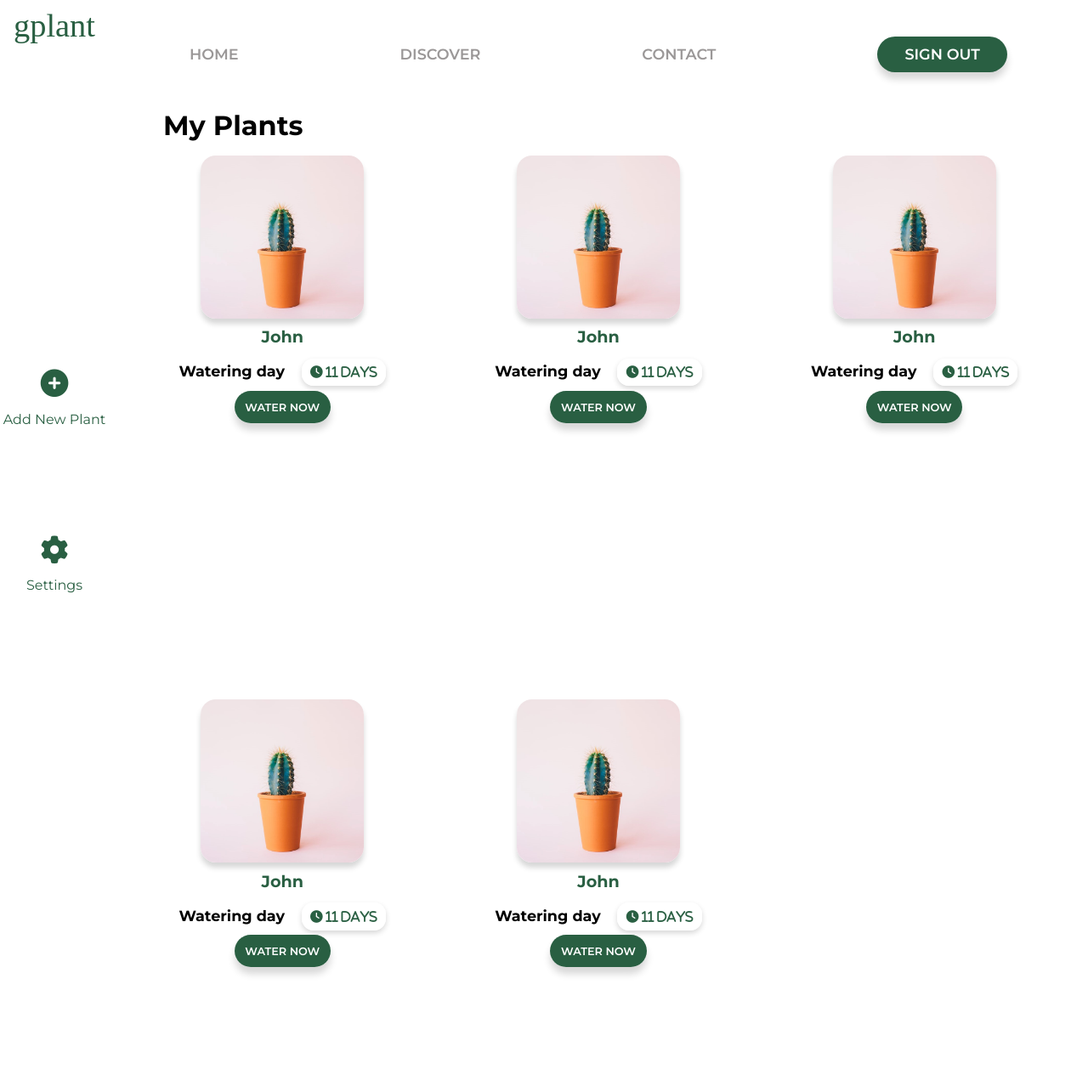
After one commit to sunrisemystery/gplant, a PHP site: page /public/views/my-plants.html in a window 1280 px wide. The commit adds this page. Shown: the whole page at 85% size. Run offline with PHP 8.4, Linux system fonts and the light colour scheme; some libraries are stand-ins or nearby versions.

Commit message:
Added html and updated css files for 'my plants' page.

```diff
--- a/public/css/large.css
+++ b/public/css/large.css
@@ -54,18 +96,122 @@
 
 
 }
-.nav-desktop li:last-child a{
+
+.nav-desktop li:last-child a {
     color: white;
     padding: 0.8em 1.1em 0.8em 1.1em;
 
 }
 
-.nav-desktop li:last-child a:hover{
+.nav-desktop li:last-child a:hover {
     color: #9b9898;
 
 }
 
 
-.nav-desktop li a:hover{
+.nav-desktop li a:hover {
     color: #295F42;
 }
+
+
+/* MY PLANTS */
+.nav-bottom-mobile {
+    display: none;
+}
+
+.my-plants-container header {
+    display: flex;
+    grid-column: 2/3;
+    grid-row: 1/ 2;
+}
+
+.my-plants-container {
+    grid-template-columns: 10% 1fr;
+    grid-template-rows: 10%;
+}
+
+.my-plants-container nav {
+    background-size: 200vh;
+    grid-column: 1/2;
+    grid-row: 1/ span 2;
+    text-align: center;
+}
+
+.my-plants-logo {
+    font: normal normal normal 3vw Bahnschrift;
+    color: #295F42;
+    justify-self: center;
+    margin-bottom: 20vh;
+    margin-top: 0.2em;
+}
+
+.my-plants-container a>i {
+    color: #295F42;
+    font-size: 2.55vw;
+    display: inline-block;
+    margin-top: 10vh;
+    transition: transform .4s;
+}
+
+.my-plants-container a>i:hover {
+
+    transform: rotate(180deg);
+}
+
+.my-plants-container main {
+    grid-column: 2/3;
+}
+
+.my-plants {
+    font-size: 2em;
+}
+
+.square {
+    width: 48vh;
+    height: 48vh;
+}
+
+.plant-square {
+    width: 15vw;
+    height: 15vw;
+}
+
+.square .watering {
+    font-size: 1.1em;
+    font-weight: 700;
+    margin-top: 1em;
+    margin-bottom: 1.2em;
+}
+
+.square .watering small {
+    margin-left: 1em;
+    color: #295F42;
+    background: #FFFFFF 0% 0% no-repeat padding-box;
+    box-shadow: 0px 3px 6px #00000029;
+    padding: 0.5em 0.7em;
+    border-radius: 14px;
+}
+
+.square .button {
+    background: #295F42 0% 0% no-repeat padding-box;
+    box-shadow: 0px 8px 8px #00000029;
+    padding: 0.9vw 1vh;
+    border-radius: 3em;
+    font-size: 0.8em;
+    font-weight: 600;
+    color: white;
+}
+
+.desc {
+    font-weight: 500;
+    color: #295F42;
+    padding-top: 1em;
+}
+
+.desc:hover {
+    font-weight: 600;
+}
+
+main .fa-cog {
+    display: none;
+}
--- a/public/css/medium.css
+++ b/public/css/medium.css
@@ -14,77 +14,74 @@
     background-size: cover;
 }
 
-.logo {
-    color: white;
-}
-
 .login-text {
     color: white;
     font-size: 1.2rem;
     margin-bottom: 12vh;
 }
 
-.input-rectangle {
-    background: none;
-    box-shadow: none;
-}
 
-input {
+.login-register input {
     height: 7vh;
     width: 50vw;
     border-radius: 18px;
     margin: 1.5vh;
 }
 
-button {
+.login-register button {
     height: 7vh;
     width: 20vw;
 }
 
-form p {
+.login-register form p {
     color: white;
     margin-top: 7vh;
 
 }
 
-.sign-in{
+.sign-in {
     margin-top: 3vh;
 }
 
+
 /* MAIN PAGE */
 
-
-
-.img-main-container{
+.img-main-container {
     width: 85%;
-    grid-template-columns: 10% 50vw 1fr ;
+    grid-template-columns: 10% 50vw 1fr;
     grid-template-rows: 13% 7% 40% 1fr;
 
 }
-section{
+
+.main-container section {
     width: 85%;
 }
-header{
+
+.main-container header {
     justify-content: center;
 }
 
-.nav-desktop{
+.nav-desktop {
     display: none;
 }
-header > p{
-   display: none;
+
+.main-container header>p {
+    display: none;
 }
-nav{
+
+.main-container nav {
     align-items: flex-start;
 }
-.nav-mobile{
+
+.nav-mobile {
     display: flex;
     width: 100%;
     height: 100%;
     align-items: center;
     justify-content: space-between;
 }
-.nav-mobile i{
+
+.nav-mobile i {
     font-size: 1.7em;
     margin-left: 1.7em;
 }
@@ -102,13 +99,101 @@ nav{
     padding: 0.6em 0.9em;
 }
 
-.img-text p{
-    font-size: 0.9em;
+.img-text p {
+    font-size: 1em;
 }
 
-.logo-mobile{
+@media screen and (max-width: 476px) {
+    .img-text p {
+        font-size: 0.9em;
+    }
+}
+
+.logo-mobile {
     grid-column: 2/3;
     text-align: left;
     font: normal normal normal 2rem Bahnschrift;
     color: #000000;
 }
+
+/* MY PLANTS */
+
+.my-plants-container{
+    grid-template-rows: 1fr 10vh;
+    grid-template-columns: 1fr;
+    justify-items: stretch;
+}
+
+.my-plants-container main{
+    grid-row: 1/2;
+    grid-column: 1/2;
+    align-items: flex-start;
+    justify-content: flex-start;
+}
+
+.info{
+    display: flex;
+    justify-self: flex-start;
+    width: 100vw;
+    justify-content: space-between;
+}
+.grid-wrapper{
+    grid-template-columns: repeat(2,1fr);
+}
+.my-plants-container nav{
+    display: none;
+}
+
+.nav-bottom-mobile{
+    display: flex;
+    justify-content: space-evenly;
+    flex-grow: 1;
+    grid-column: 1/2;
+    grid-row: 2/3;
+    width: 100vw;
+    height: 12vh;
+    background-color: tomato;
+    background: #FFFFFF 0% 0% no-repeat padding-box;
+    box-shadow: 0px -3px 3px #00000029;
+    border-radius: 4em 4em 0px 0px;
+    position: fixed;
+    overflow: hidden;
+    bottom: 0;
+}
+.nav-bottom-mobile a{
+    display: flex;
+    text-align: center;
+    flex-direction: column;
+    justify-content: center;
+    color: #295F42;
+    font-size: 1em;
+    font-weight: 600;
+}
+.my-plants{
+    font-size: 2.3em;
+    margin-top: 1em;
+}
+.fa-cog{
+    margin: 0.5em 1em;
+    font-size: 2em;
+    align-self: flex-start;
+    justify-self: flex-end;
+}
+
+.nav-bottom-mobile a i{
+    font-size: 1.9em;
+}
+.button{
+    display:none
+}
+.watering{
+    display: none;
+}
+.square{
+    width:30vw;
+    height: 35vh;
+}
+.plant-square{
+    width: 26vw;
+    height: 26vw;
+}
--- a/public/css/style.css
+++ b/public/css/style.css
@@ -4,8 +4,15 @@
     padding: 0;
     font-family: 'Montserrat', sans-serif;
 }
-html{
+
+html {
     overflow-x: hidden;
+    scroll-behavior: smooth;
+    min-height: 100vh;
+}
+
+a {
+    text-decoration: none;
 }
 
 body {
@@ -123,14 +106,15 @@ button:hover {
 }
 
 /* MAIN PAGE */
-.main-container{
+
+.main-container {
     display: flex;
     width: 100vw;
     height: 100vh;
     flex-direction: column;
 }
 
-header {
+.main-container header {
     background-color: white;
     display: flex;
     position: fixed;
@@ -140,7 +124,7 @@ header {
 }
 
 
-nav{
+.main-container nav {
     display: flex;
     width: 100%;
     height: 100%;
@@ -148,7 +132,7 @@ nav{
 }
 
 
-main {
+.main-container main {
     margin-top: auto;
     display: flex;
     align-self: flex-end;
@@ -189,13 +176,77 @@ main {
 
 
 }
-section{
+
+.main-container section {
     margin-top: 4em;
     width: 64%;
     align-self: center;
     margin-bottom: 4em;
 }
-section p{
+
+.main-container section p {
     line-height: 1.5em;
     text-align: justify;
 }
+
+/* MY PLANTS */
+
+.my-plants-container {
+    display: grid;
+    width: 100vw;
+    min-height: 100vh;
+    overflow-x: hidden;
+}
+
+
+.my-plants-container main {
+    display: flex;
+    flex-direction: column;
+    grid-column: 2/3;
+    margin: 0;
+    align-items: flex-start;
+    justify-content: flex-start;
+}
+
+.info {
+    margin-bottom: 1em;
+}
+
+.my-plants {
+    grid-column: 1/4;
+    grid-row: 1/2;
+    justify-self: start;
+    align-self: end;
+    font-weight: 700;
+    margin-left: 2em;
+}
+
+.square {
+    text-align: center;
+}
+
+.grid-wrapper {
+    display: grid;
+    grid-template-columns: repeat(auto-fill, minmax(20vw, 1fr));
+    width: 85vw;
+    align-self: center;
+    justify-self: center;
+    justify-items: center;
+    gap: 1.7em;
+}
+
+.plant-square {
+    box-shadow: 0px 6px 6px #00000029;
+    border-radius: 18px;
+    background: transparent url('../img/cactus.jpg') 0% 0% no-repeat padding-box;
+    background-size: 100%;
+    margin: auto;
+}
+
+.square .plant-name {
+    color: #295F42;
+    font-weight: 700;
+    text-align: center;
+    margin-top: 0.5em;
+    font-size: 1.2em;
+}
--- a/public/views/login.html
+++ b/public/views/login.html
@@ -1,5 +1,6 @@
 <!DOCTYPE html>
 <html lang="en">
+
 <head>
     <meta charset="UTF-8">
     <meta name="viewport" content="width=device-width, initial-scale=1.0">
@@ -11,7 +12,8 @@
     <link rel="stylesheet" media="screen and (max-width:850px) and (min-width:415px)" href="../css/medium.css">
     <link rel="stylesheet" media="screen and (min-width:850px)" href="../css/large.css">
 </head>
-<body>
+
+<body class="login-register">
     <div class="img-container"></div>
     <div class="login-container">
         <p class="logo">gplant</p>
@@ -28,4 +30,5 @@
     </div>
 
 </body>
+
 </html>
--- /dev/null
+++ b/public/views/my-plants.html
@@ -0,0 +1,94 @@
+<!DOCTYPE html>
+<html lang="en">
+
+<head>
+    <meta charset="UTF-8">
+    <meta name="viewport" content="width=device-width, initial-scale=1.0">
+    <title>My Plants</title>
+    <link href="https://fonts.googleapis.com/css2?family=Montserrat:wght@400;600;700&display=swap" rel="stylesheet">
+    <script src="https://kit.fontawesome.com/eadaeebdec.js" crossorigin="anonymous"></script>
+    <link rel="stylesheet" href="../css/style.css">
+    <link rel="stylesheet" media="screen and (max-width:850px)" href="../css/medium.css">
+    <link rel="stylesheet" media="screen and (min-width:850px)" href="../css/large.css">
+</head>
+
+<body class="my-plants-container">
+    <header>
+        <div class="nav-desktop">
+            <ul>
+                <li><a href="#">home</a></li>
+                <li><a href="#">discover</a></li>
+                <li><a href="#">contact</a></li>
+                <li><a href="../views/login.html">sign out</a></li>
+            </ul>
+        </div>
+        <div class="nav-bottom-mobile">
+
+            <a href="#"><i class="fas fa-seedling"></i>My Plants</a>
+            <a href="#"><i class="fas fa-plus-circle"></i>Add Plant</a>
+            <a href="#"><i class="fas fa-university"></i>Discover</a>
+
+        </div>
+    </header>
+    <nav>
+        <p class="my-plants-logo">gplant</p>
+        <a href="" class="add-plant">
+            <i class="fas fa-plus-circle"></i>
+            <p class="desc">Add New Plant</p>
+        </a>
+        <a href="" class="settings">
+            <i class="fas fa-cog"></i>
+            <p class="desc">Settings</p>
+        </a>
+    </nav>
+    <main>
+        <div class="info">
+            <p class="my-plants">My Plants</p>
+            <i class="fas fa-cog"></i>
+        </div>
+        <div class="grid-wrapper">
+            <div class="square">
+                <a href="#" class="click-plant">
+                    <div class="plant-square"></div>
+                    <p class="plant-name">John</p>
+                </a>
+                <p class="watering">Watering day <small><i class="fas fa-clock"> 11 days</i></small></p>
+                <a class="button" href="#">WATER NOW</a>
+            </div>
+            <div class="square">
+                <a href="#" class="click-plant">
+                    <div class="plant-square"></div>
+                    <p class="plant-name">John</p>
+                </a>
+                <p class="watering">Watering day <small><i class="fas fa-clock"> 11 days</i></small></p>
+                <a class="button" href="#">WATER NOW</a>
+            </div>
+            <div class="square">
+                <a href="#" class="click-plant">
+                    <div class="plant-square"></div>
+                    <p class="plant-name">John</p>
+                </a>
+                <p class="watering">Watering day <small><i class="fas fa-clock"> 11 days</i></small></p>
+                <a class="button" href="#">WATER NOW</a>
+            </div>
+            <div class="square">
+                <a href="#" class="click-plant">
+                    <div class="plant-square"></div>
+                    <p class="plant-name">John</p>
+                </a>
+                <p class="watering">Watering day <small><i class="fas fa-clock"> 11 days</i></small></p>
+                <a class="button" href="#">WATER NOW</a>
+            </div>
+            <div class="square">
+                <a href="#" class="click-plant">
+                    <div class="plant-square"></div>
+                    <p class="plant-name">John</p>
+                </a>
+                <p class="watering">Watering day <small><i class="fas fa-clock"> 11 days</i></small></p>
+                <a class="button" href="#">WATER NOW</a>
+            </div>
+        </div>
+    </main>
+</body>
+
+</html>
--- a/public/views/register.html
+++ b/public/views/register.html
@@ -1,5 +1,6 @@
 <!DOCTYPE html>
 <html lang="en">
+
 <head>
     <meta charset="UTF-8">
     <meta name="viewport" content="width=device-width, initial-scale=1.0">
@@ -11,7 +12,8 @@
     <link rel="stylesheet" media="screen and (max-width:850px) and (min-width:415px)" href="../css/medium.css">
     <link rel="stylesheet" media="screen and (min-width:850px)" href="../css/large.css">
 </head>
-<body>
+
+<body class="login-register">
     <div class="img-container"></div>
     <div class="login-container">
         <p class="logo">gplant</p>
@@ -27,4 +29,5 @@
     </div>
 
 </body>
+
 </html>
```
Also changed, not shown: other parts of public/css/large.css (+50 -8 lines), other parts of public/css/style.css (+15 -36 lines), public/css/small.css (+37 -26 lines), public/views/main.html (+18 -4 lines), public/img/cactus.jpg (added).
